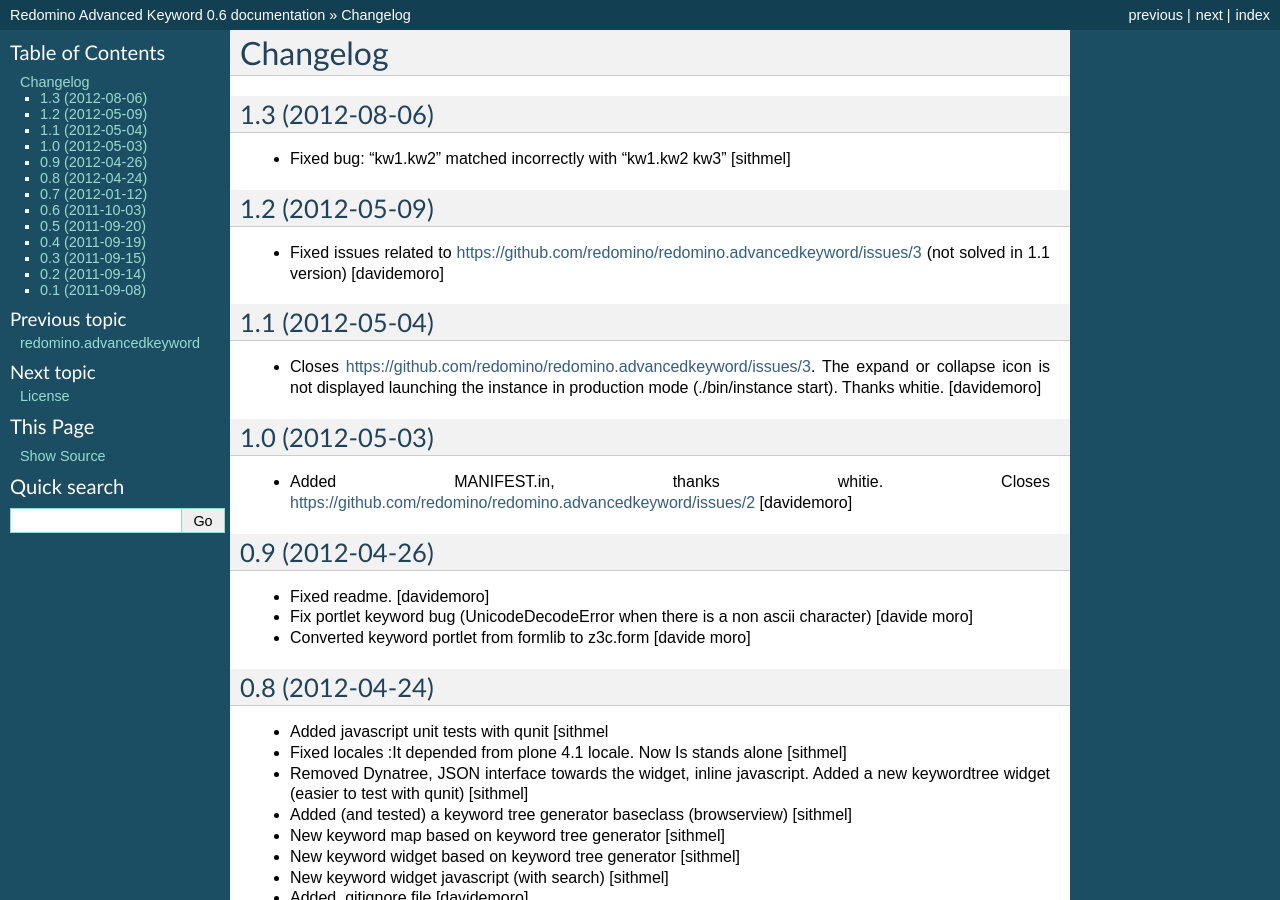
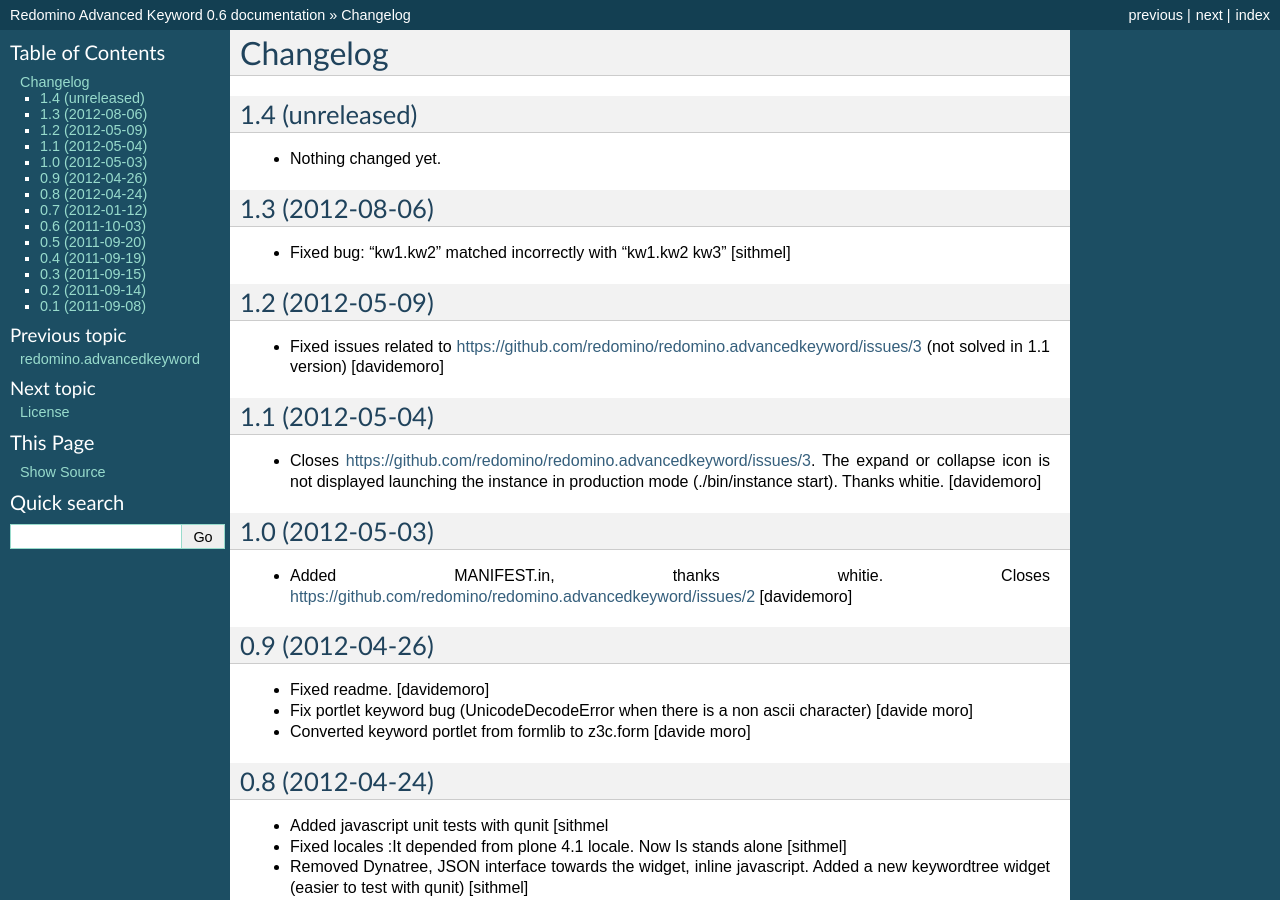
Before and after one commit to redomino/redomino.advancedkeyword, a Sphinx documentation site: the page built from docs/HISTORY.txt, in a window 1280 px wide and 900 px high. Built offline with Sphinx 7.4.7, drawn with Linux system fonts in a browser that asks for light colours.

Commit message:
Back to development: 1.4

```diff
--- a/docs/HISTORY.txt
+++ b/docs/HISTORY.txt
@@ -1,5 +1,11 @@
 Changelog
 =========
+
+1.4 (unreleased)
+----------------
+
+- Nothing changed yet.
+
 
 1.3 (2012-08-06)
 ----------------
--- a/setup.py
+++ b/setup.py
@@ -1,7 +1,7 @@
 from setuptools import setup, find_packages
 import os
 
-version = '1.3'
+version = '1.4.dev0'
 
 tests_require = []
 
```
